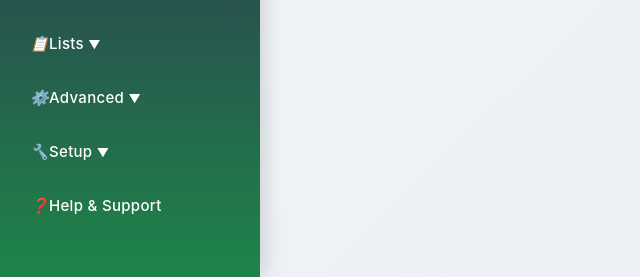
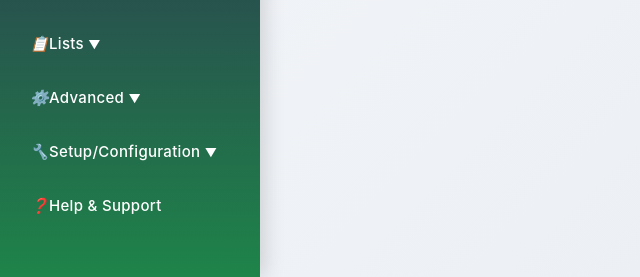
Before and after one commit to yjulio/assetManagement, a Flask app: page /assets in a window 1280 px wide. Shown: the part 523-800 px from the top of the page, without its empty margins (0-640 px from the left). Run offline with Flask 3, Linux system fonts and the light colour scheme; the visitor is signed in with stand-in values (Sample User, id 1).

Commit message:
Rename Setup menu to Setup/Configuration

```diff
--- a/src/templates/base.html
+++ b/src/templates/base.html
@@ -110,7 +110,7 @@
 
   <!-- Setup & Configuration -->
   <li class="menu-item-has-children">
-    <a href='#' class="submenu-toggle"><i>🔧</i>Setup <span class="arrow">▼</span></a>
+    <a href='#' class="submenu-toggle"><i>🔧</i>Setup/Configuration <span class="arrow">▼</span></a>
     <ul class="submenu">
       <li><a href='/company-info'><i>🏢</i>Company Info</a></li>
       <li><a href='/locations'><i>📍</i>Locations</a></li>
```
